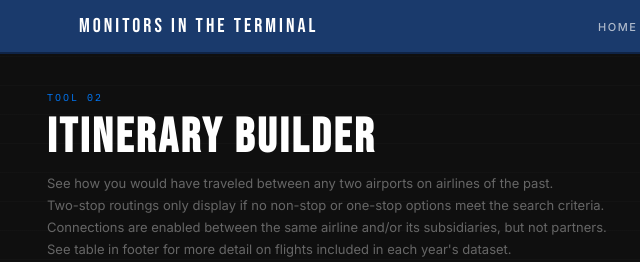
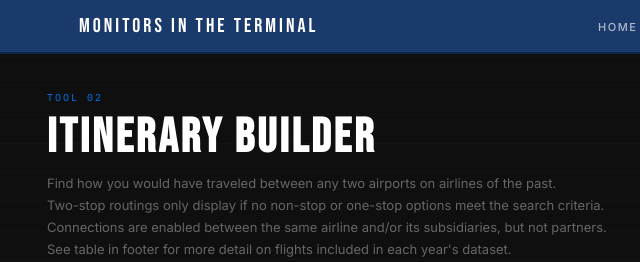
Before and after one commit to monitorsintheterminal/monitors-in-the-terminal, a plain HTML site: page itinerary-finder.html in a window 1280 px wide. Shown: the top 262 px of the page, 43-683 px from the left. Drawn offline with Linux system fonts and the light colour scheme; no server answers.

Commit message:
Update itinerary-finder.html

```diff
--- a/itinerary-finder.html
+++ b/itinerary-finder.html
@@ -74,7 +74,7 @@
         <div class="page-header-inner">
             <div class="page-eyebrow">Tool 02</div>
             <h1 class="page-title">Itinerary Builder</h1>
-            <p class="page-desc">See how you would have traveled between any two airports on airlines of the past.</p>
+            <p class="page-desc">Find how you would have traveled between any two airports on airlines of the past.</p>
             <p class="page-desc">Two-stop routings only display if no non-stop or one-stop options meet the search criteria.</p>
             <p class="page-desc">Connections are enabled between the same airline and/or its subsidiaries, but not partners.</p>
             <p class="page-desc">See table in footer for more detail on flights included in each year's dataset.</p>
```
